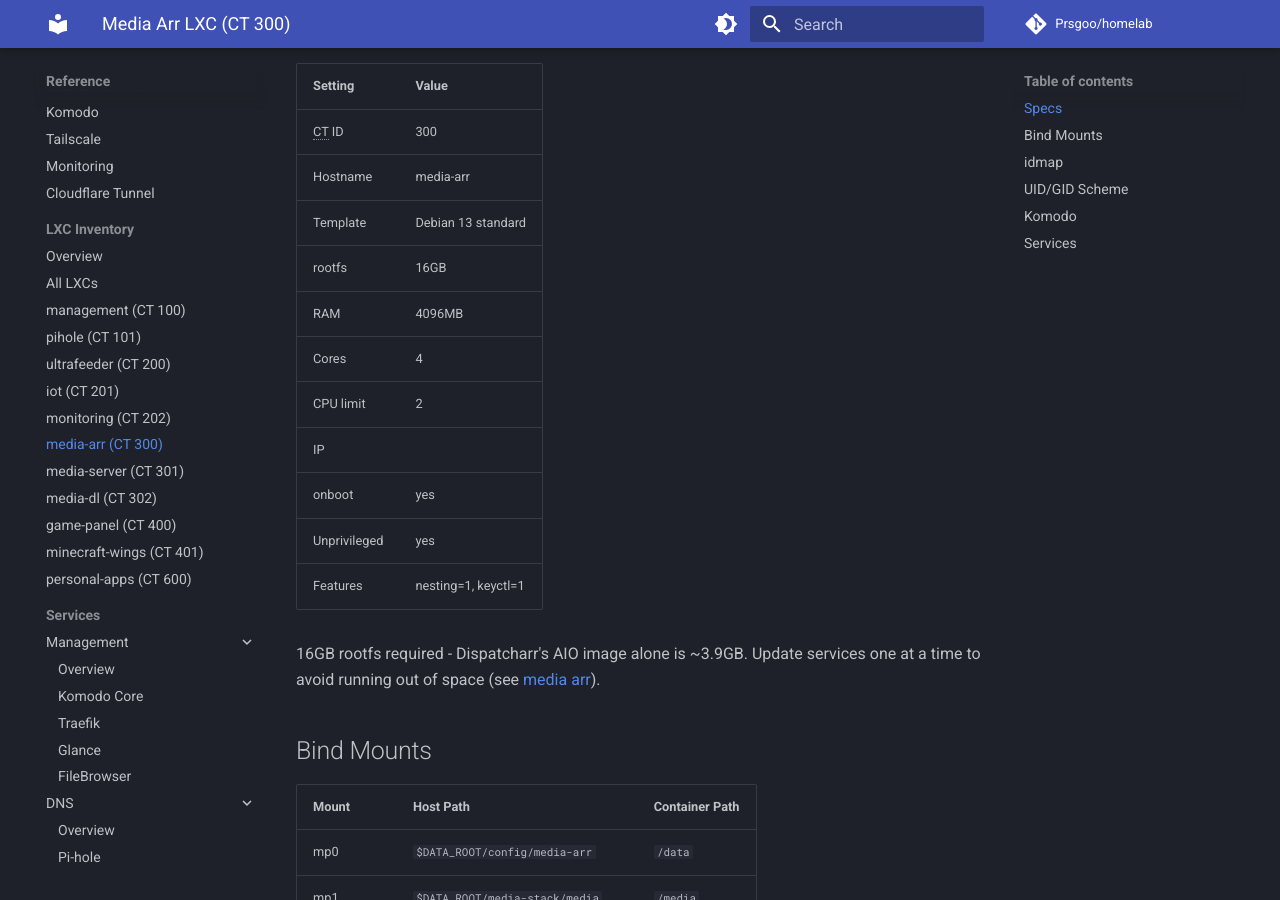
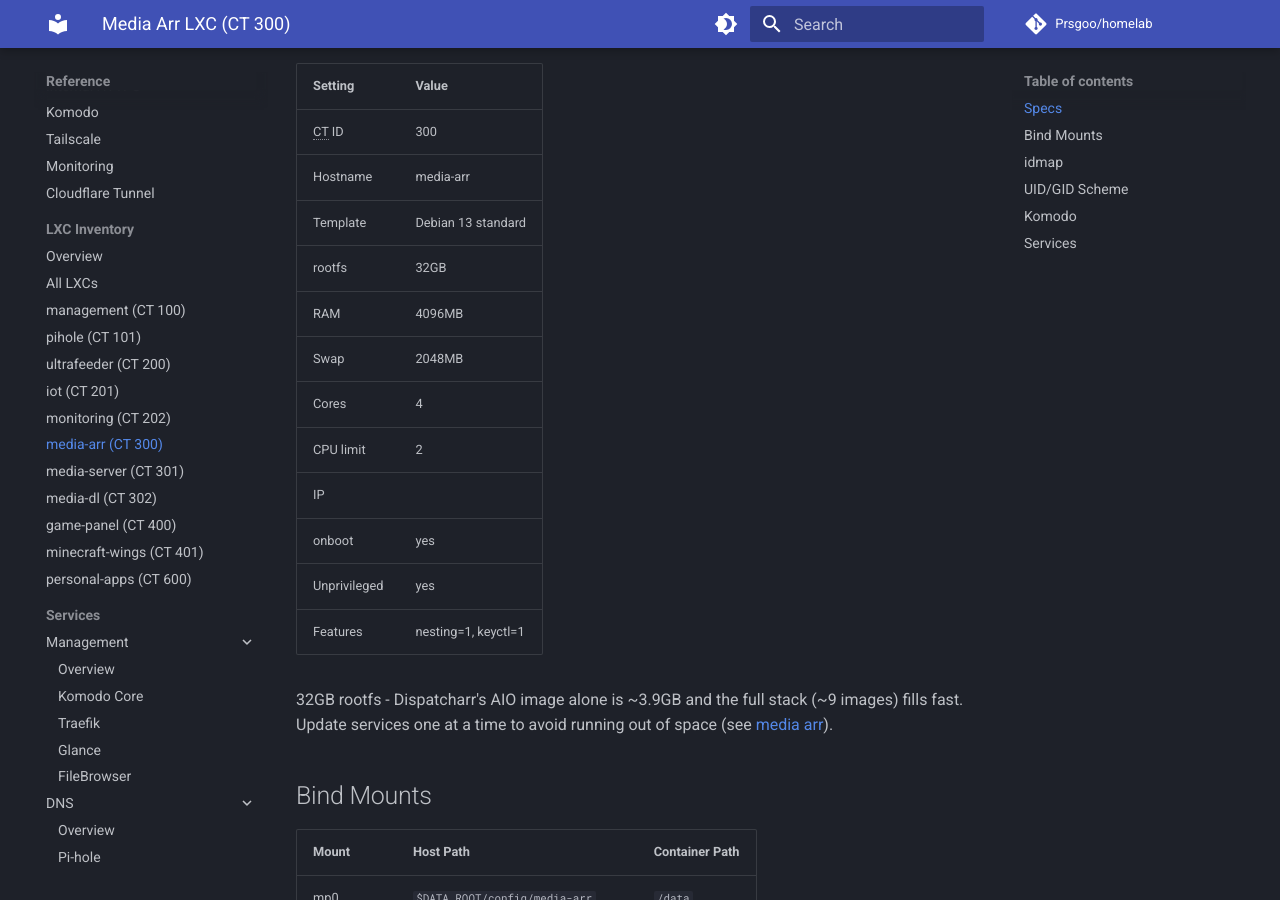
Before and after one commit to Prsgoo/homelab, an MkDocs documentation site: the page built from docs/wiki/lxcs/media-arr.md, in a window 1280 px wide and 900 px high, scrolled down 281 px. Built offline with MkDocs 1.6.1 and Material for MkDocs 9.7.7, drawn with Linux system fonts in a browser that asks for light colours; comment, search, counter and statistics services are not loaded.

Commit message:
docs: expand CT 300 rootfs to 32G, swap to 2048MB, pin recyclarr to tag 8

```diff
--- a/docs/wiki/lxcs/media-arr.md
+++ b/docs/wiki/lxcs/media-arr.md
@@ -14,8 +14,9 @@ updated: 2026-08-05
 | CT ID | 300 |
 | Hostname | media-arr |
 | Template | Debian 13 standard |
-| rootfs | 16GB |
+| rootfs | 32GB |
 | RAM | 4096MB |
+| Swap | 2048MB |
 | Cores | 4 |
 | CPU limit | 2 |
 | IP | <media-arr-ip> |
@@ -23,7 +24,7 @@ updated: 2026-08-05
 | Unprivileged | yes |
 | Features | nesting=1, keyctl=1 |
 
-16GB rootfs required - Dispatcharr's AIO image alone is ~3.9GB. Update services one at a time to avoid running out of space (see [media arr](../services/media-arr/_index.md)).
+32GB rootfs - Dispatcharr's AIO image alone is ~3.9GB and the full stack (~9 images) fills fast. Update services one at a time to avoid running out of space (see [media arr](../services/media-arr/_index.md)).
 
 ## Bind Mounts
 
```
Also changed, not shown: other parts of docs/wiki/lxcs/media-arr.md (+1 -1 lines), docs/wiki/services/media-arr/recyclarr.md (+2 -1 lines).
